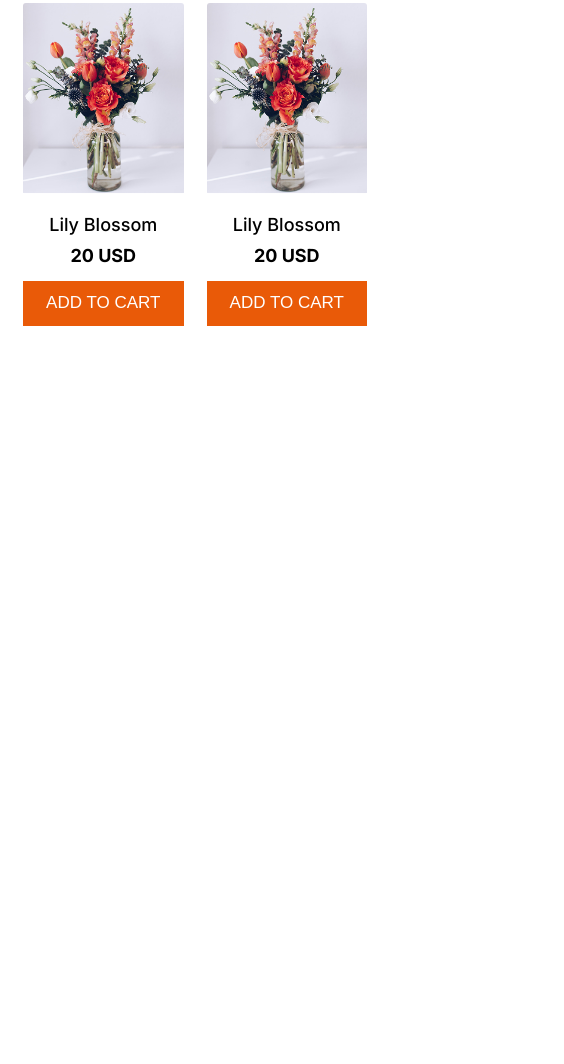
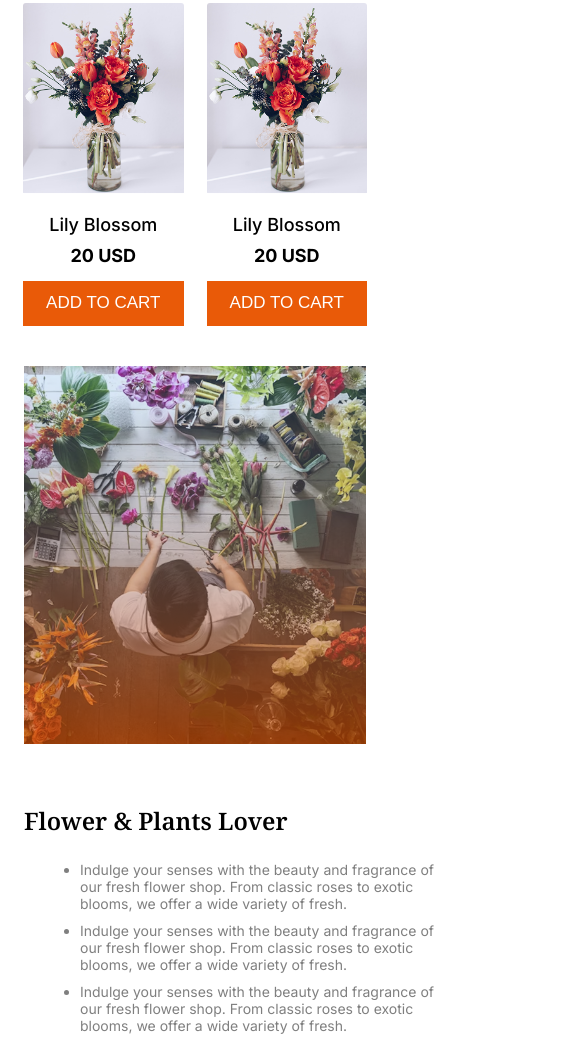
Before and after one commit to munna1680/Assignment-2, a plain HTML site: page flower-market.html in a window 390 px wide. Shown: the part 1876-2940 px from the top of the page, 564 px wide, since content can reach past the window. Before the commit the page ends 2242 px from the top, so only its background shows below. Drawn offline with Linux system fonts and the light colour scheme.

Commit message:
store part added with resposive

```diff
--- a/flower-market.html
+++ b/flower-market.html
@@ -16,6 +16,7 @@
         rel="stylesheet">
     <link rel="stylesheet" href="styles/style.css">
 </head>
+
 <body>
     <header>
         <nav class="navbar display-flex">
@@ -24,7 +25,8 @@
             </div>
             <div>
                 <ul class="h-buttons display-flex">
-                    <li class="header-button inter home"><a style="color: #252432; font-weight:bold;" href="">Home</a></li>
+                    <li class="header-button inter home"><a style="color: #252432; font-weight:bold;" href="">Home</a>
+                    </li>
                     <li class="header-button inter shop"><a class="hc-ash" href="">Shop</a></li>
                     <li class="header-button inter about"><a class="hc-ash" href="">About us</a></li>
                     <li class="cart-img display-flex header-button inter"><img src="images/shopping-cart.png" alt=""><a
@@ -36,8 +38,11 @@
         <section class="header">
             <div class="header-part">
                 <div class="head">
-            <h1 class="noto-serif">ALWAYS <span style="color: rgba(233, 90, 8, 1);">FRESH <br>FLOWERS</span></h1>
-            <p class="header-description inter">Indulge your senses with the beauty and fragrance of <br>our fresh flower shop. From classic roses to exotic <br> blooms, we offer a wide variety of fresh flowers that <br> are perfect for any occasion.</p>
+                    <h1 class="noto-serif">ALWAYS <span style="color: rgba(233, 90, 8, 1);">FRESH <br>FLOWERS</span>
+                    </h1>
+                    <p class="header-description inter">Indulge your senses with the beauty and fragrance of <br>our
+                        fresh flower shop. From classic roses to exotic <br> blooms, we offer a wide variety of fresh
+                        flowers that <br> are perfect for any occasion.</p>
                 </div>
                 <div class="header-img">
                     <img src="images/hero-flower.png" alt="">
@@ -47,7 +52,8 @@
         <section class="card">
             <div class="our">
                 <h2 class="head-card noto-serif"><span style="color: rgba(233, 90, 8, 1);">Our </span>Plants</h2>
-            <p class="plant-description ash inter">Indulge your senses with the beauty and fragrance of our fresh flower shop. From <br>classic roses to exotic blooms, we offer a wide variety of fresh.
+                <p class="plant-description ash inter">Indulge your senses with the beauty and fragrance of our fresh
+                    flower shop. From <br>classic roses to exotic blooms, we offer a wide variety of fresh.
                 </p>
             </div>
             <div class="plant-grid">
@@ -108,6 +114,25 @@
                 </div>
             </div>
         </section>
+        <section class="store-part">
+            <div class="store-body display-flex">
+                <img src="images/flower-store.png" alt="flower store">
+                <div class="store-description">
+                    <h3 class="store-title noto-serif">Flower & Plants Lover</h3>
+                    <ul class="store-li inter">
+                        <li style="color: rgba(0, 0, 0, 0.5);">Indulge your senses with the beauty and fragrance of our
+                            fresh flower shop. From classic roses to exotic blooms, we offer a wide variety of fresh.
+                        </li>
+                        <li style="color: rgba(0, 0, 0, 0.5);">Indulge your senses with the beauty and fragrance of our
+                            fresh flower shop. From classic roses to exotic blooms, we offer a wide variety of fresh.
+                        </li>
+                        <li style="color: rgba(0, 0, 0, 0.5);">Indulge your senses with the beauty and fragrance of our
+                            fresh flower shop. From classic roses to exotic blooms, we offer a wide variety of fresh.
+                        </li>
+                    </ul>
+                </div>
+            </div>
+        </section>
     </main>
     <footer>
 
--- a/styles/style.css
+++ b/styles/style.css
@@ -120,7 +120,7 @@
 }
 
 .card {
-    margin: 130px 150px;
+    margin: 125px 150px;
 }
 
 .plant-description {
@@ -156,13 +156,13 @@
 
 .plant-card {
     background: #fff;
-    padding: 15px;
+    padding: 0;
     text-align: center;
 }
 
 .plant-card img {
     max-width: 100%;
-    width: 270px;
+    width: 285px;
     height: 300px;
     border-radius: 3px;
 }
@@ -182,6 +182,37 @@
 .btn:hover {
     background-color: purple;
     transform: scale(1.03);
+}
+
+
+/* store part */
+.store-part{
+    margin: 0 150px;
+    margin-bottom: 126px;
+}
+.store-title{
+    font-size: 50px;
+    width: 540px;
+    font-weight: 600;
+}
+.store-body{
+    gap: 60px;
+    justify-content: space-between;
+}
+.store-body img{
+    width: 540px;
+    height: 597px;
+}
+.store-description{
+    margin: auto 0;
+}
+.store-li{
+    font-size: 22px;
+    font-weight: 400;
+    width: 500px;
+}
+.store-li > li{
+    margin: 20px 0;
 }
 
 
@@ -294,4 +325,36 @@
     .plants-sub {
         font-size: 28px;
     }
+
+    /* store part */
+    .store-part {
+        margin: 0 16px;
+    }
+    /* .store-body img{
+        width: 100%;
+    } */
+    .store-body{
+        flex-direction: column;
+        /* margin-bottom: 0; */
+    }
+    .store-body img{
+        height: 100%;
+        width: 100%
+    }
+    /* .store-description .store-li{
+        margin-top: 0;
+    } */
+    .store-title{
+        margin-top: 0;
+        font-size: 24px;
+        font-weight: 600;
+    }
+    .store-li > li{
+        font-size: 14px;
+        font-weight: 400;
+        width: 361px;
+        margin: 0 16px;
+        margin-bottom: 10px;
+        max-width: 100%;
+    }
 }
```
Lines whose indentation alone changed are shown as unchanged.
